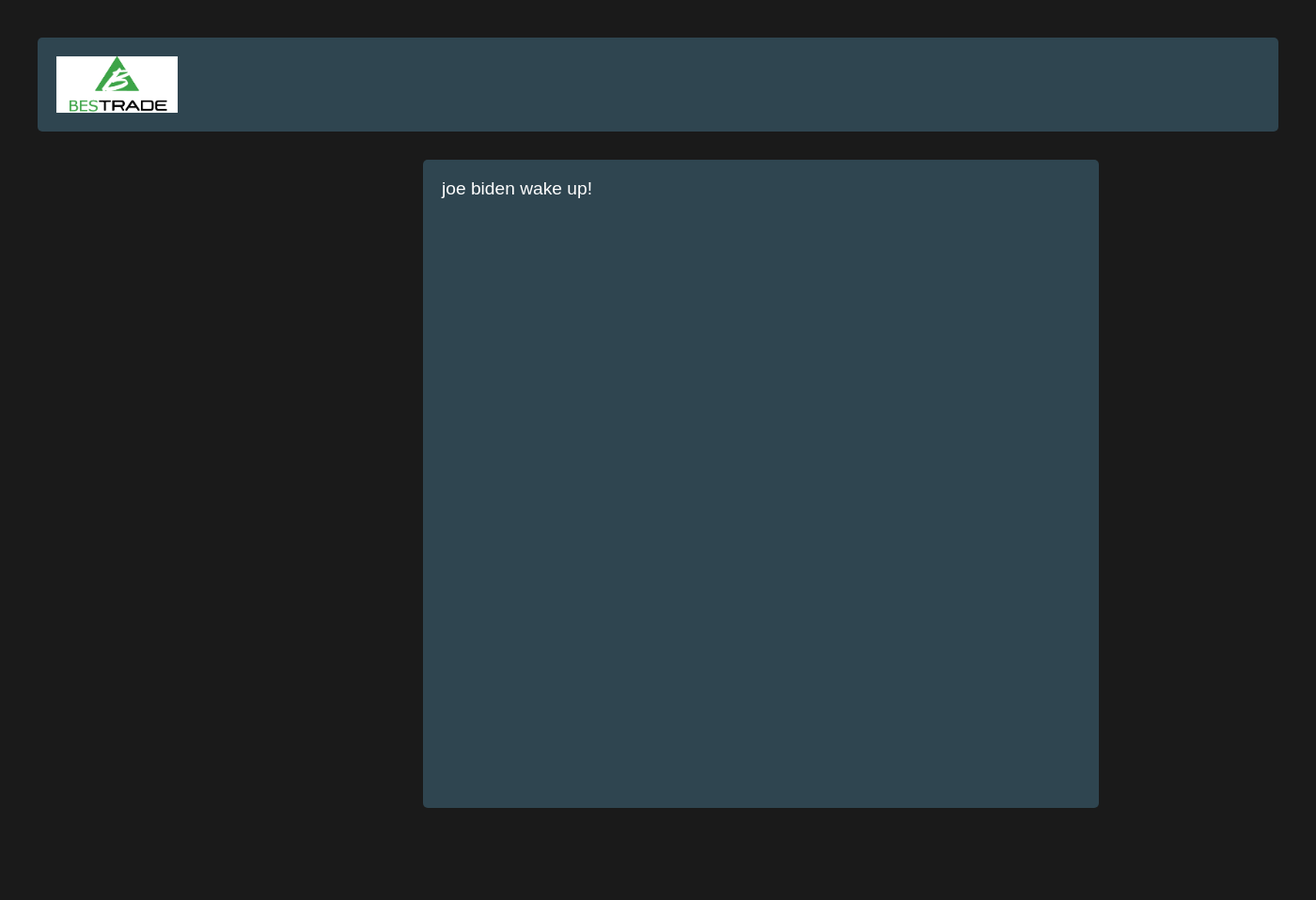
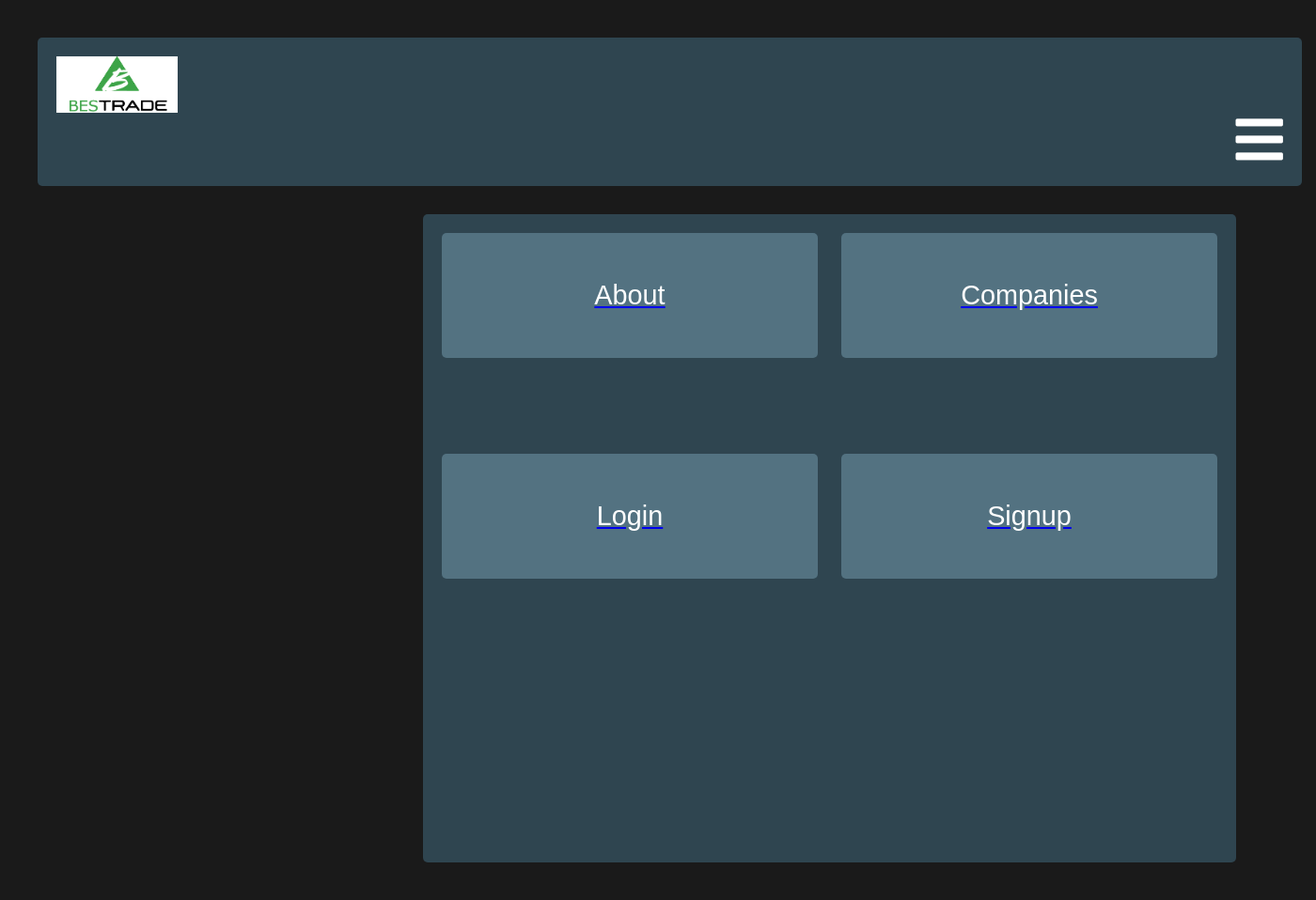
Before and after one commit to mpass5841/COMP3512-Assignment-2, a PHP site: page / in a window 1400 px wide. Shown: the whole page at 94% size. Before the commit the page ends 860 px from the top, so only its background shows below. Run offline with PHP 8.4, Linux system fonts and the light colour scheme.

Commit message:
Finished: about, registration, login

```diff
--- a/pages/helpers/generate-header.php
+++ b/pages/helpers/generate-header.php
@@ -1,12 +1,9 @@
 <?php
-
+echo "<link href='https://use.fontawesome.com/releases/v5.7.2/css/all.css' rel='stylesheet'>";
 function makeHeader(){
 echo "<div class='box a'>";
- echo "<img src=logos/bestrade.jpg style='height:60px'></img>";
+ echo "<img id='logo' src=logos/bestrade.jpg style='height:60px'></img><i id='bars' class='fa fa-bars fa-3x'></i>";
 echo "</div>";
 }
 
-function makeMain(){
-echo "<div class='box b'>joe biden wake up!</div>";
-}
 ?>
--- a/pages/helpers/style.css
+++ b/pages/helpers/style.css
@@ -12,6 +12,12 @@ body {
   color: #444;
 }
 
+#secondContainer {
+  display: grid;
+  grid-gap: 25px;
+  grid-template-columns: 25rem 25rem;
+}
+
 .box {
   background-color: #2f4550;
   color: white;
@@ -20,12 +26,78 @@ body {
   font-size: 150%;
 }
 
+.sbox {
+  background-color: #537281;
+  color: white;
+  border-radius: 5px;
+  padding: 50px;
+  font-size: 150%;
+  text-align: center;
+}
+
+a .About{
+  grid-column: 1 / span 1;
+  grid-row: 1 / span 3;
+}
+
+a .Companies{
+  grid-column: 2 / span 1;
+  grid-row: 1 / span 1;
+}
+
+a .Login{
+  grid-column: 1 / span 1;
+  grid-row: 3 / span 1;
+}
+
+a .Signup{
+  grid-column: 3 / span 1;
+  grid-row: 3 / span 1;
+}
+
+ a .Portfolio{
+  grid-column: 1 / span 1;
+  grid-row: 3 / span 1;
+display: none;
+}
+
+a .Favorites{
+  grid-column: 3 / span 1;
+  grid-row: 3 / span 1;
+display: none;
+}
+
+a .Profile{
+  grid-column: 1 / span 1;
+  grid-row: 5 / span 1;
+display: none;
+}
+
+a .Logout{
+  grid-column: 3 / span 1;
+  grid-row: 5 / span 1;
+display: none;
+}
+
 .a {
   grid-column: 1 / span 10;
   grid-row: 1 / span 1;
 }
 
-.b {
-  grid-column: 2 / span 6;
+.bMain {
+  grid-column: 2 / span 2;
   grid-row: 4 / span 70;
+  max-width: 830px;
 }
+
+#bars {
+  display: grid;
+  justify-content: right;
+}
+div {
+  background-color: #2f4550;
+  color: white;
+  border-radius: 5px;
+  padding: 20px;
+  font-size: 150%;
+}
--- a/pages/index.php
+++ b/pages/index.php
@@ -9,9 +9,32 @@
 makeMain();
 
 function makeButtons(){
-
+    echo "<a href='about.php'><div class= 'sbox About'>About</div></a>";
+    echo "<a href='companies.php'><div class= 'sbox Companies'>Companies</div></a>";
+    echo "<a href='login.php'><div class= 'sbox Login'>Login</div></a>";
+    echo "<a href='registration.php'><div class= 'sbox Signup'>Signup</div></a>";
+    echo "<a href='portfolio.php'><div class= 'sbox Portfolio'>Portfolio</div></a>";
+    echo "<a href='favorites.php'><div class= 'sbox Favorites'>Favorites</div></a>";
+    echo "<a href='profile.php'><div class= 'sbox Profile'>Profile</div></a>";
+    echo  "<a><div class= 'sbox Logout'>Logout</div></a>";
 }
 
+function makeMain(){
+    echo "<div class='box bMain'id='secondContainer'>";
+    makeButtons();
+
+    if(isset($_GET['login'])){
+        echo "<script>
+        $('a .Signup').css('display', 'none');
+        $('a .Login').css('display', 'none');
+        $('a .Portfolio').css('display', 'block');
+        $('a .Favorites').css('display', 'block');
+        $('a .Profile').css('display', 'block');
+        $('a .Logout').css('display', 'block');
+        </script>";
+    }
+   echo  "</div>";
+    }
 ?>
 
 </main>
--- a/pages/registration.php
+++ b/pages/registration.php
@@ -6,7 +6,7 @@
 <body>
 <main class="container">
 <?php makeHeader();
-makeMain();
+echo "<div>Coming Soon!</div>"
 ?>
 
 </main>
```
Also changed, not shown: pages/login.php (+10 -1 lines).
